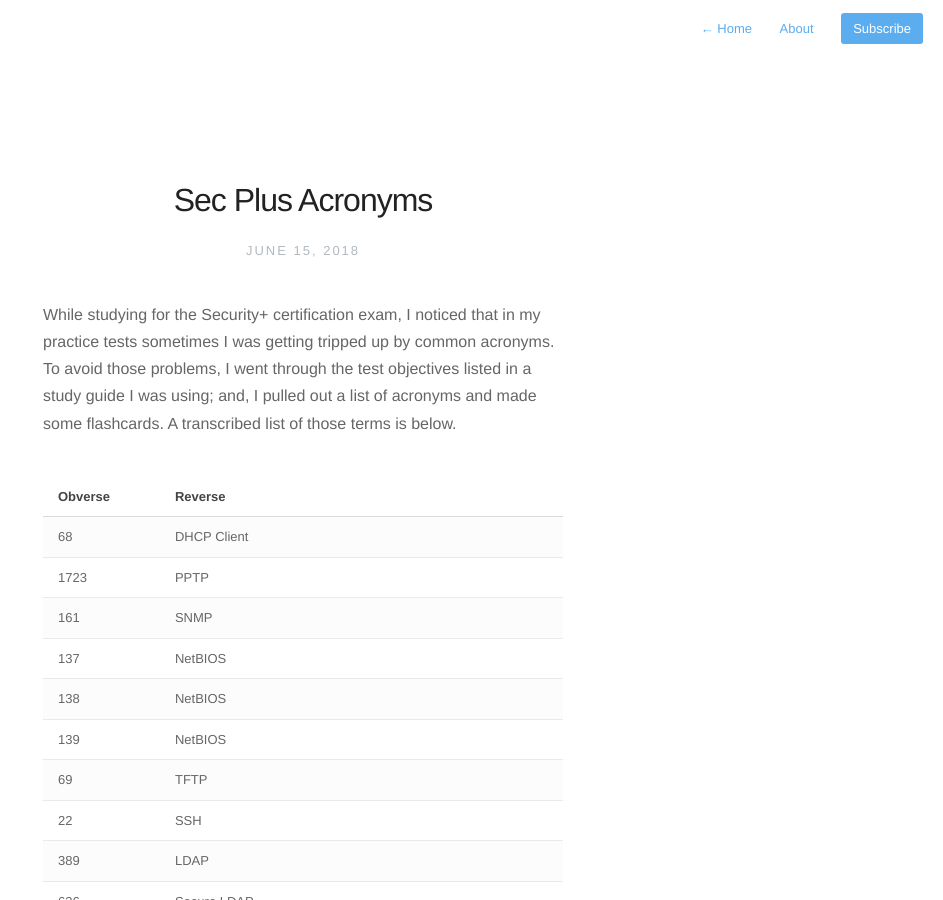
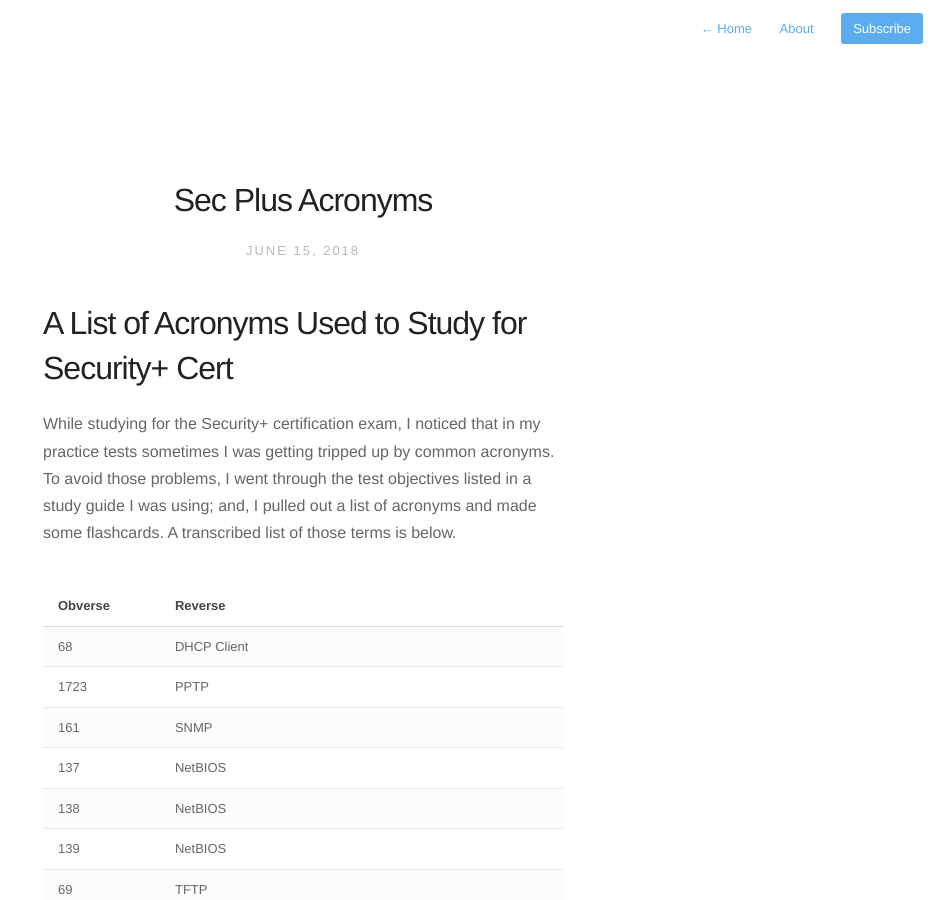
Before and after one commit to gladiola/blog, a Jekyll site: the page built from _posts/2018-06-18-secPlusAcronyms.markdown, in a window 1280 px wide and 900 px high. Shown: the whole window, without its empty margins (337-1280 px from the left). Built offline with Jekyll 4.4.1, drawn with Linux system fonts in a browser that asks for light colours; nearby versions of some CDN libraries; some of the changed text lies outside the part shown.

Commit message:
JPO - Typography updated.

```diff
--- a/_posts/2018-06-18-secPlusAcronyms.markdown
+++ b/_posts/2018-06-18-secPlusAcronyms.markdown
@@ -3,7 +3,7 @@ title:  "Sec Plus Acronyms"
 date:   2018-06-15 08:30:00
 description: A List of Acronyms Used to Study for Security+ Cert
 ---
-
+# A List of Acronyms Used to Study for Security+ Cert
 While studying for the Security+ certification exam, I noticed that in my practice tests sometimes I was getting tripped up by common acronyms.  To avoid those problems, I went through the test objectives listed in a study guide I was using; and, I pulled out a list of acronyms and made some flashcards.  A transcribed list of those terms is below.
 
 <table>
@@ -379,6 +379,7 @@ While studying for the Security+ certification exam, I noticed that in my practi
     </tbody>
 </table>
 
+# Goals of Acronym Review
 Part of the study objectives for these cards was to note:
 * What acronyms were second nature
 * If the acronym stimulated the test-related response value in memory (e.g. "MAC", "CSR", "RTO")
@@ -386,7 +387,7 @@ Part of the study objectives for these cards was to note:
 * What algorithms represented hashing, symmertic or asymmetric procedures
 * What bit levels were associated with algos, for describing their relative complexity
 
-
+# Applying Acronym Review to Questions
 The purpose of studying with the flashcards was to make quick connections second nature so that I could concentrate better on the higher thought portions of the question.  We might rarely see simple questions which allow us to directly identify an attribute based on knowing what an acronym means.  Instead, practice questions would often show that a higher topic was being discussed and the acronyms were a vehicle for understanding abbreviated information that would lead to accepting or rejecting given choices as a possible answer.  To cut down on the amount of thought that was devoted to understanding the questions and possible answers, it just made sense to study the acronyms to better decode the presented information.
 
 Perhaps you might find a lot of those to be very easy.  Just set those aside.  Maybe a few of these would prompt out-of-context responses : react to those.  Almost all of these terms have some in-depth study behind them; of course, merely learning the acronyms with flashcards is about smoothing and improving performance on test day; knowing and understanding the topics in a deeper way is a separate study mechanism.
```
